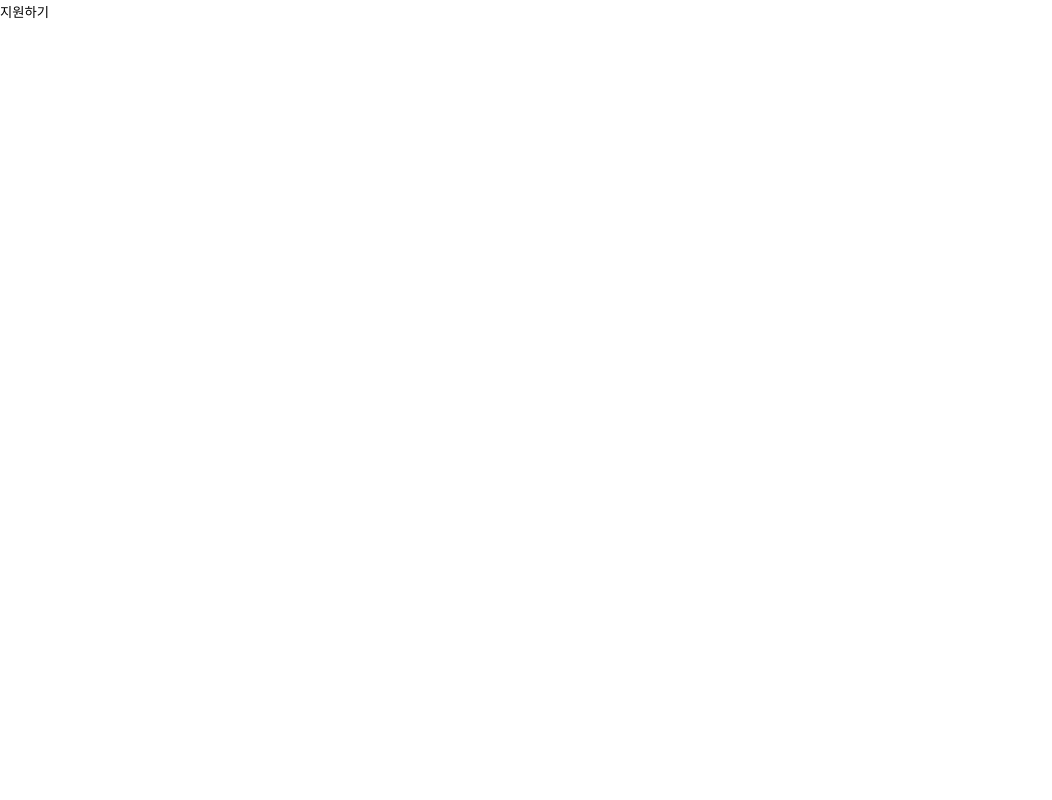
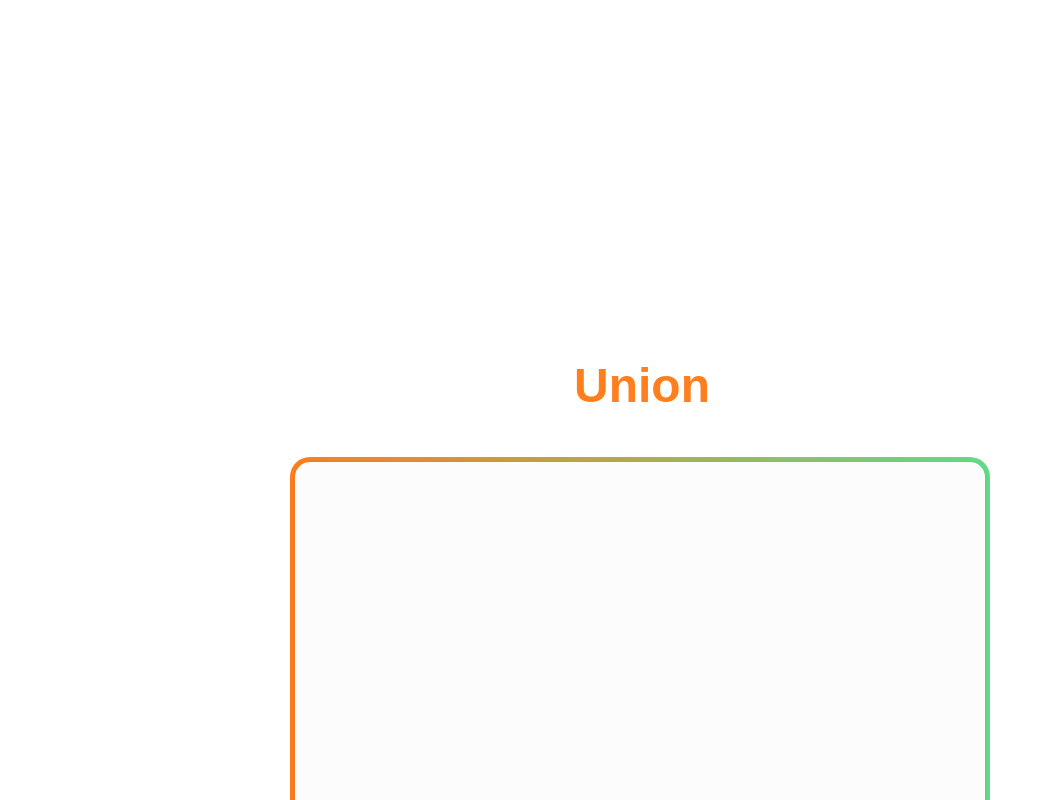
Before and after one commit to karpitony/monorepo-test, a React (Vite) app: page / in a window 1280 px wide. Shown: the part 300-1100 px from the top of the page, without its empty margins (0-1052 px from the left). Before the commit the page ends 800 px from the top, so only its background shows below. Built offline with nearby package versions, Linux system fonts and the light colour scheme.

Commit message:
feat: Union 섹션 기초 틀 잡기

```diff
--- /dev/null
+++ b/src/pages/Main/Union/ContentBox.tsx
@@ -0,0 +1,38 @@
+import styled from "styled-components";
+
+export default function ContentBox() {
+  return (
+    <ContentBoxBorder>
+      <Content>
+      </Content>
+    </ContentBoxBorder>
+  );
+}
+
+const ContentBoxBorder = styled.div`
+  width: 700px;
+  height: 500px;
+  background: linear-gradient(
+    90deg,
+    var(--FarmSystem_Orange) 0%,
+    var(--FarmSystem_Green02) 100%
+  );
+  padding: 5px;
+  border-radius: 20px;
+
+  display: flex;
+  justify-content: center;
+  align-items: center;
+`
+
+const Content = styled.div`
+  width: 100%;
+  height: 100%;
+  background-color: var(--FarmSystem_White);
+  border-radius: 15px;
+  box-shadow: 0 2px 8px rgba(0, 0, 0, 0.1);
+
+  display: flex;
+  justify-content: center;
+  align-items: center;
+`
--- a/src/pages/Main/Union/Union.tsx
+++ b/src/pages/Main/Union/Union.tsx
@@ -1,7 +1,34 @@
+import styled from "styled-components";
+import ContentBox from "./ContentBox";
+
 export default function Union() {
   return (
-    <div>
-      <h2>Union Section</h2>
-    </div>
+    <section>
+      <Container>
+        <UnionText>Union</UnionText>
+        <ContentBox />
+      </Container>
+    </section>
   );
 }
+
+const Container = styled.section`
+  display: flex;
+  flex-direction: column;
+  justify-content: center;
+  align-items: center;
+  height: 1500px;
+`
+
+const UnionText = styled.h2`
+  width: 132px;
+  height: 57px;
+
+  text-align: center;
+  color: var(--FarmSystem_Orange);
+  font-size: 48px;
+  font-weight: 700;
+
+  margin-top: 70px;
+  margin-bottom: 50px;
+`
```
